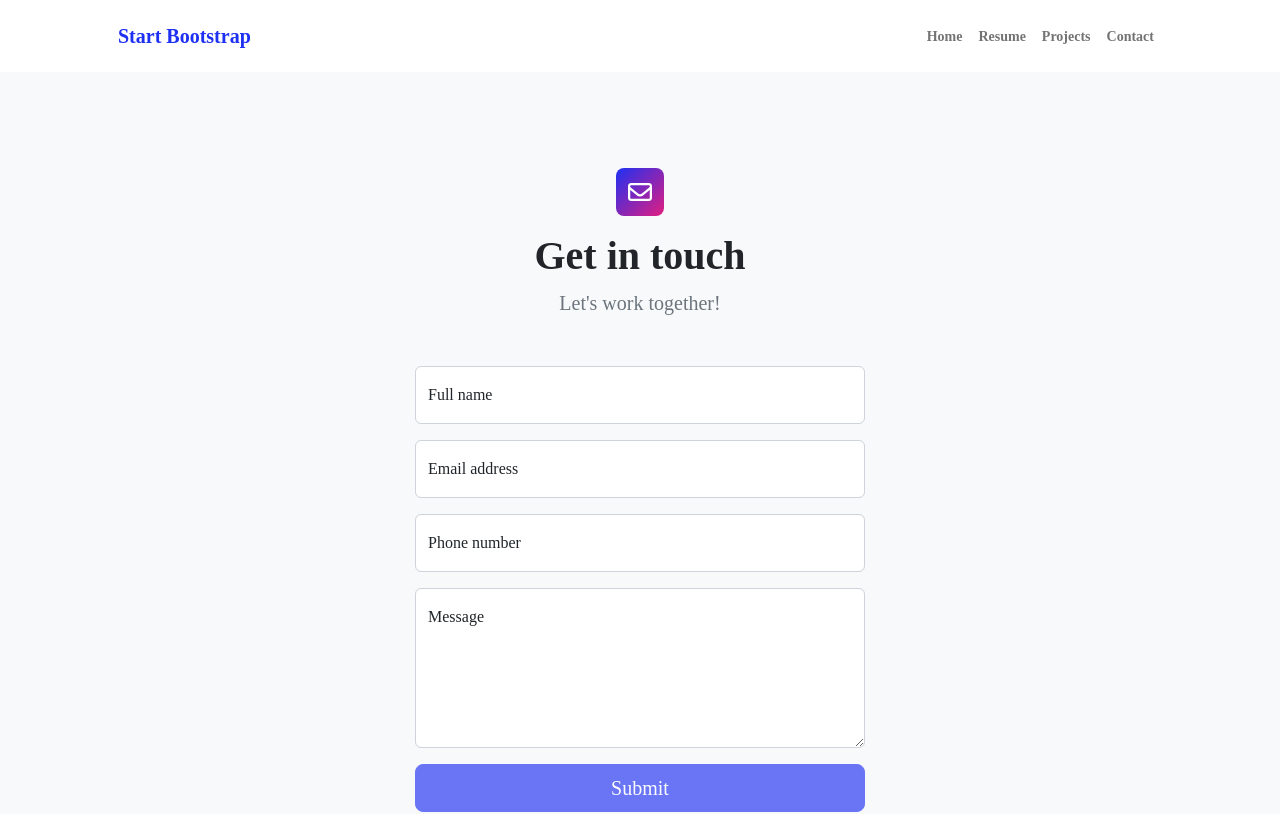
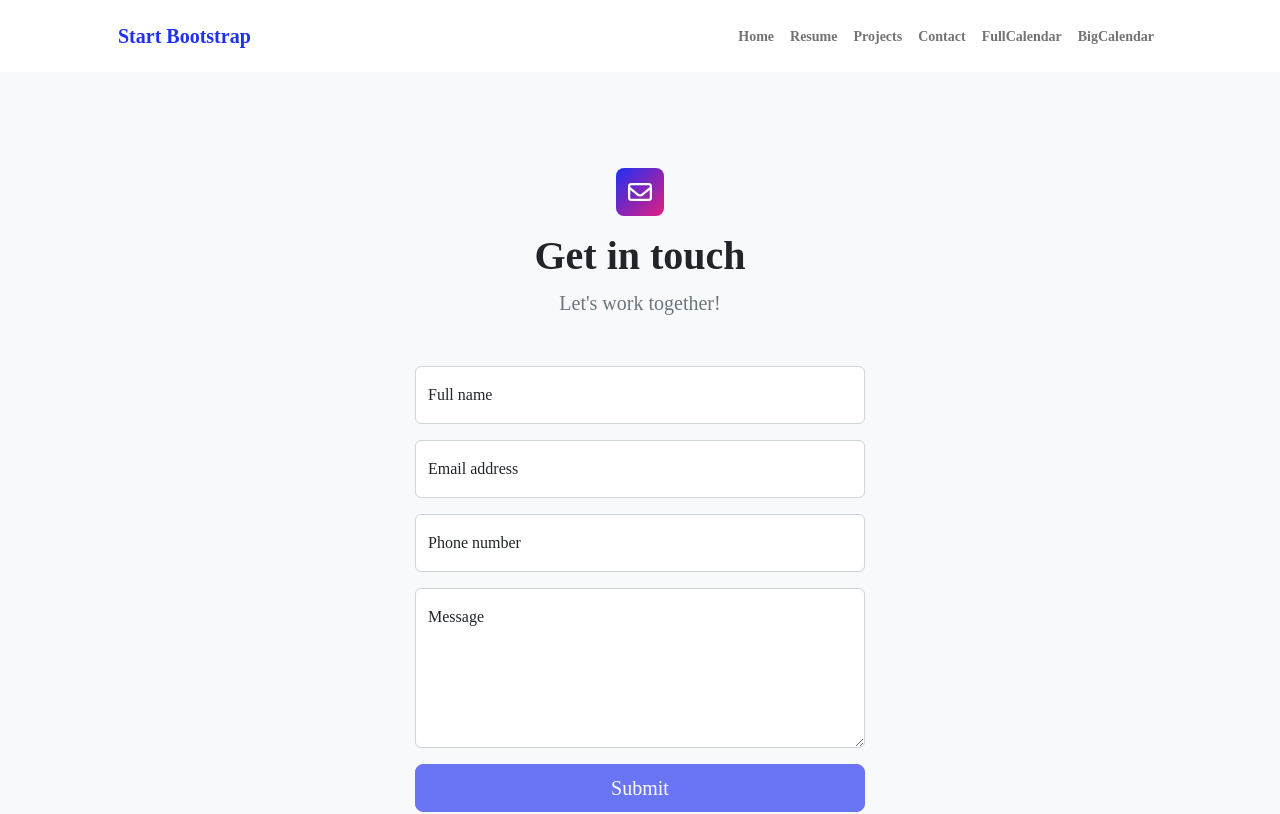
Before and after one commit to dmsqja/react-web-template, a React (Create React App) app: page /contact in a window 1280 px wide. Shown: the top 814 px of the page. Built offline with nearby package versions, Linux system fonts and the light colour scheme.

Commit message:
feat: FullCalendar, BigCalendar 컴포넌트 추가 및 라우팅 업데이트

```diff
--- a/src/Routes.jsx
+++ b/src/Routes.jsx
@@ -10,7 +10,7 @@ const Resume = lazy(() => import('./pages/Resume'));
 const Projects = lazy(() => import('./pages/Projects'));
 const Contact = lazy(() => import('./pages/Contact'));
 const Calendar = lazy(() => import ('./pages/Calendar'));
-const Calendar_2 = lazy(() => import ('./pages/Calendar_2'));
+const BigCalendar = lazy(() => import ('./pages/Bigcalendar'));
 const Meeting = lazy(() => import ('./pages/Meeting'));
 
 const AppRoutes = () => {
@@ -27,7 +27,7 @@ const AppRoutes = () => {
         <Route path="/projects" element={<Projects />} />
         <Route path="/contact" element={<Contact />} />
         <Route path="/calendar" element={<Calendar />} />
-        <Route path="/calendar_2" element={<Calendar_2 />} />
+        <Route path="/bigcalendar" element={<BigCalendar/>} />
         <Route path="/meeting" element={<Meeting />} />
       </Route>
 
--- a/src/components/layout/Header.jsx
+++ b/src/components/layout/Header.jsx
@@ -12,6 +12,8 @@ const Header = () => {
                         <li class="nav-item"><a class="nav-link" href="/resume">Resume</a></li>
                         <li class="nav-item"><a class="nav-link" href="/projects">Projects</a></li>
                         <li class="nav-item"><a class="nav-link" href="/contact">Contact</a></li>
+                        <li class="nav-item"><a class="nav-link" href="/calendar">FullCalendar</a></li>
+                        <li class="nav-item"><a class="nav-link" href="/bigcalendar">BigCalendar</a></li>
                     </ul>
                 </div>
             </div>
--- a/src/pages/Calendar_2.jsx
+++ b/src/pages/Bigcalendar.jsx
@@ -2,7 +2,7 @@
 import BigCalendar from '../components/calendar/BigCalendar';
 import '../styles/pages.css';
 
-const Calendar_2 = () => {
+const Bigcalendar = () => {
   return (
     <div className="page calendar-page">
       <div className="page-header">
@@ -17,4 +17,4 @@ const Calendar_2 = () => {
   );
 };
 
-export default Calendar_2;
+export default Bigcalendar;
--- a/src/pages/Calendar.jsx
+++ b/src/pages/Calendar.jsx
@@ -1,5 +1,5 @@
 // 일정 관리 화면
-import FullCalendar from '../components/calendar/FullCalendar';
+import FCForm from '../components/calendar/FullCalendar';
 import '../styles/pages.css';
 
 const Calendar = () => {
@@ -11,7 +11,7 @@ const Calendar = () => {
         </h1>
       </div>
       <div className="calendar-container">
-        <FullCalendar />
+        <FCForm />
       </div>
     </div>
   );
```
